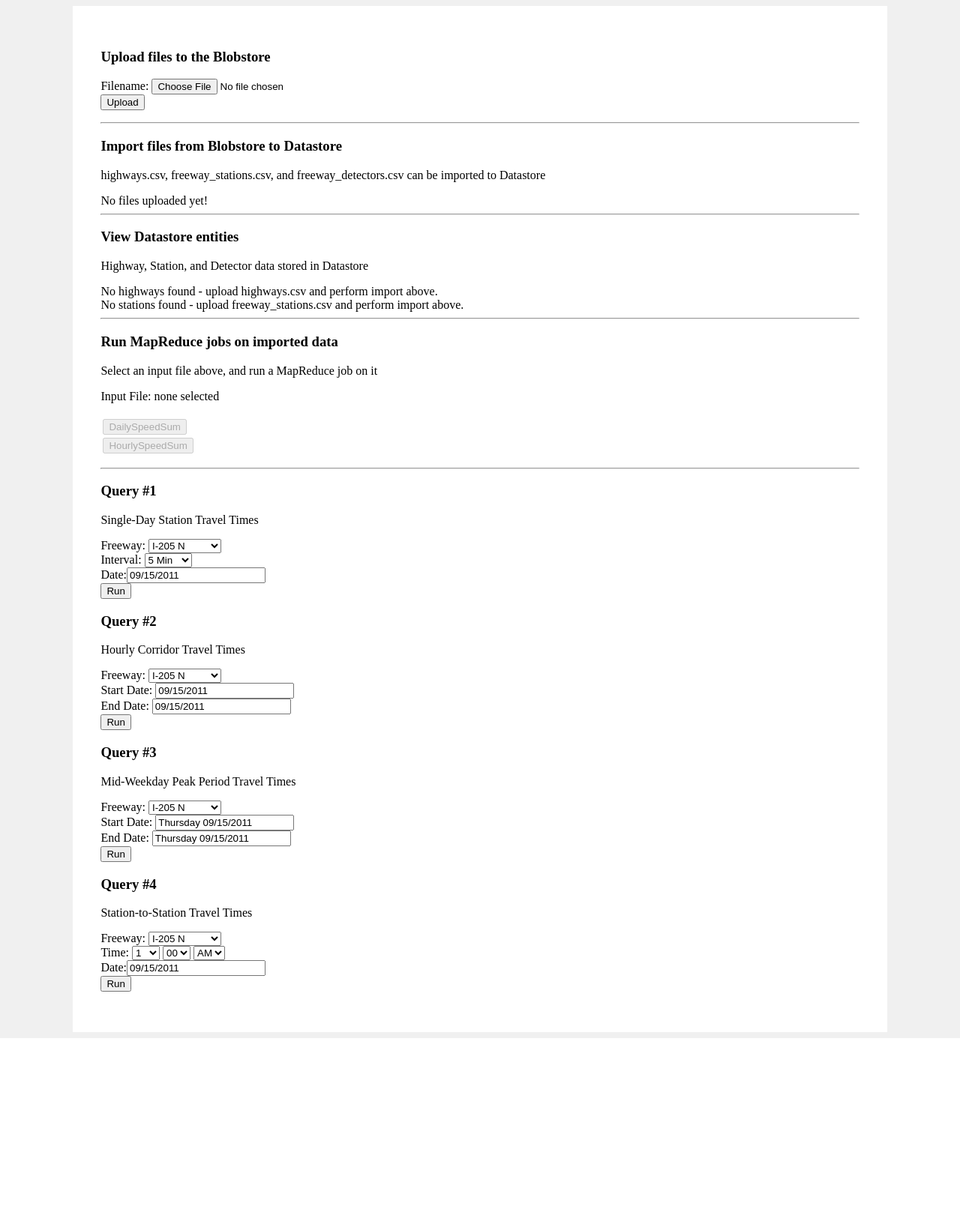
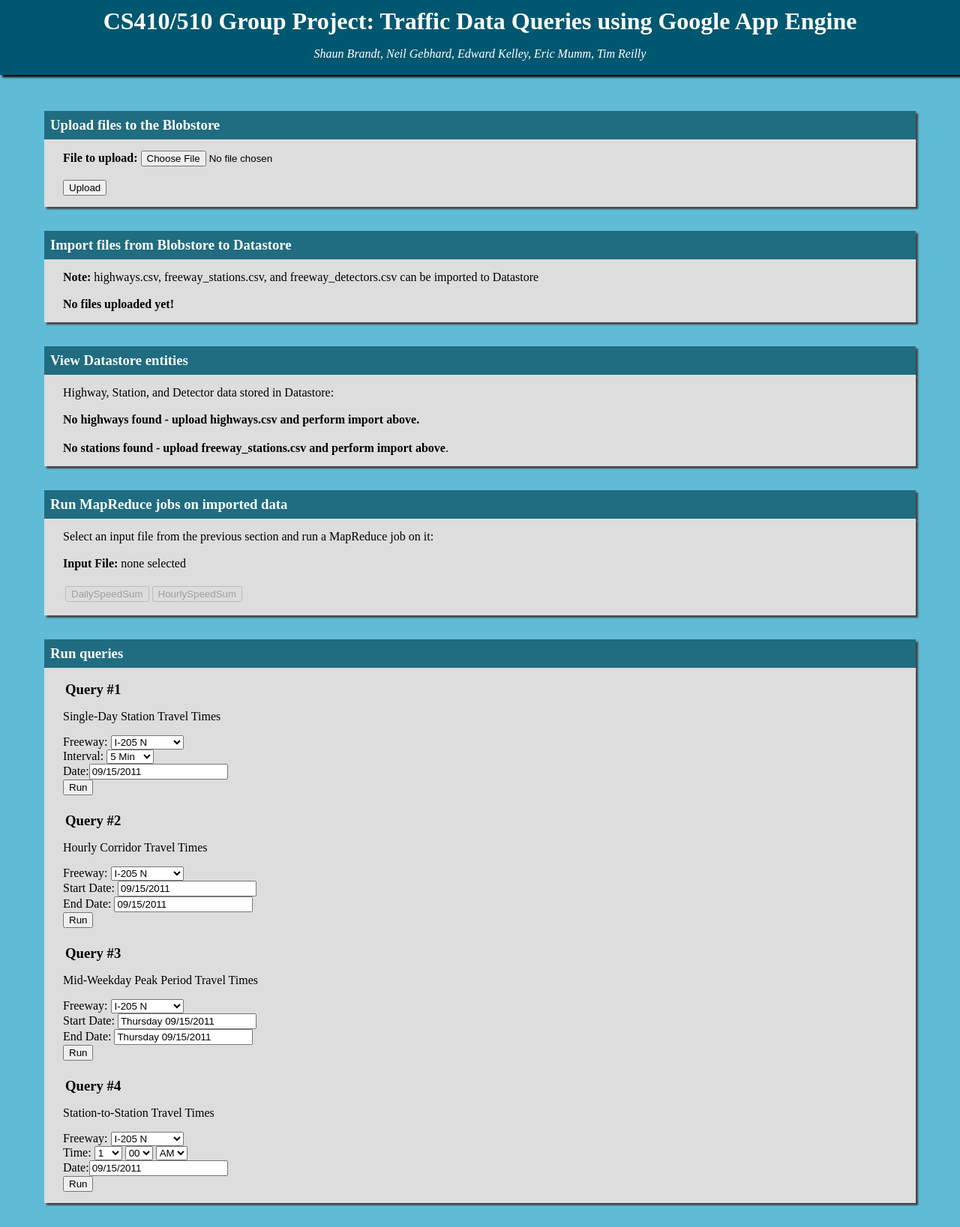
Before and after one commit to PSU-CloudData/psu-cloud-data, a Python web app: template templates/index.html in a window 1280 px wide. Shown: the whole page at 75% size. Before the commit the page ends 1385 px from the top, so only its background shows below. Run offline with Jinja, Linux system fonts and the light colour scheme; the template is opened without the code that fills it: most values are stand-ins (such as "Sample title", 1, 10 or a date in 2020); some libraries are stand-ins or nearby versions.

Commit message:
Some slight HTML and more drastic CSS changes.  Just a first shot at it - finer details are certainly up for debate.

```diff
--- a/static/style.css
+++ b/static/style.css
@@ -1,13 +1,78 @@
 /*
    PSU Cloud Data CSS
 ------------------------------------------------------------------- */
-#center {
-	margin:auto;
-	width:80%;
-	background-color:white;
-	padding:1cm 1cm 1cm 1cm;
+
+#top {
+	top:0px;
+	left:0px;
+	width:100%;
+	height:100px;
+	background-color:#005770;
+	margin-bottom:3em;
+	box-shadow:3px 3px 3px #000000;
+}
+
+#top h1 {
+	margin:0;
+	padding-top:10px;
+	text-align:center;
+	color:#FFFFFF;
+}
+
+form {
+	padding:0;
+	margin:0;
+}
+
+#top p {
+	text-align:center;
+	font-style:italic;
+	color:#FFFFFF;
+	size:14px;
+}
+
+.section {
+	width:90%;
+	background-color:#DDDDDD;
+	padding:5px;
+	margin-left:auto;
+	margin-right:auto;
+	margin-top:0;
+	margin-bottom:2em;
+	box-shadow:3px 3px 2px #444444;
+}
+
+.header {
+	width:90%;
+	background-color:#206C81;
+	color:#FFFFFF;
+	margin-left:auto;
+	margin-right:auto;
+	margin-top:2em;
+	margin-bottom:0;
+	padding:5px;
+	box-shadow:3px 3px 2px #444444;
+}
+
+.interior {
+	padding:10px 0px 10px 20px;
+}
+
+.interior p {
+	margin:0px;
+}
+
+.query {
+	padding:10px 0px 10px 20px;
+}
+
+h3 {
+	padding:0;
+	margin:3px;
 }
 
 body {
-	background-color:#F0F0F0;
+	background-color:#60BCD6;
+	padding:0;
+	margin:0;
 }
--- a/templates/index.html
+++ b/templates/index.html
@@ -9,21 +9,34 @@
 		<script src="//code.jquery.com/ui/1.10.4/jquery-ui.js"></script>
 	</head>
 	<body>
-		<div id="center">
+		<div id="top">
+			<h1>CS410/510 Group Project: Traffic Data Queries using Google App Engine</h1>
+			<p>Shaun Brandt, Neil Gebhard, Edward Kelley, Eric Mumm, Tim Reilly</p>
+		</div>
+
+		<div class="header">
+			<h3>Upload files to the Blobstore</h3>
+		</div>
+		<div class="section">
+			<div class="interior">
 				<!-- File upload form -->
 				<form action="{{ upload_url }}" method="post"
 					enctype="multipart/form-data">
-				<h3>Upload files to the Blobstore</h3>
-				<label for="file">Filename:</label>
+					<label for="file"><strong>File to upload:</strong></label>
 					<input type="file" name="file" id="file"/>
-				<br/>
+					<br/><br/>
 					<input type="submit" name="submit" value="Upload"/>
 				</form>
-			<hr>
+			</div>
+		</div>
 		<!-- Display uploaded files, and allow for import into Datastore -->
-			<div>
+		<div class="header">
 			<h3>Import files from Blobstore to Datastore</h3>
-				<p>highways.csv, freeway_stations.csv, and freeway_detectors.csv can be imported to Datastore</p>
+		</div>
+		<div class="section">
+			<div class="interior">
+				<p><strong>Note:</strong> highways.csv, freeway_stations.csv, and freeway_detectors.csv can be imported to Datastore</p>
+				<br/>
 				{% if file_count %}
 				<table border=1>
 					<tr>
@@ -37,7 +50,7 @@
 					</tr>
 					{% for file in files %}
 					<tr>
-						<td><input type="radio" name="file_radio" onclick="updateImportForm('{{ file.blobkey }}','{{ file.blobkey }}','{{ file.filename }}');"></td>
+						<td><input type="radio" name="file_radio" onclick="updateImportForm('{{ file.blobkey }}','{{ file.blobkey }}','{{ ile.filename }}');"></td>
 						<td><a href="/file/{{ file.blobkey }}/download">{{ file.filename }}</a></td>
 						<td>{{ file.creation }}</td>
 						<td>{{ file.content_type }}</td>
@@ -47,7 +60,6 @@
 					</tr>
 					{% endfor %}
 				</table>
-				<br/>
 				<form action="/import" method="post">
 					Input File: <label id="fileName">none selected</label>
 					<input type="hidden" name="filekey" id="filekey" value=""/>
@@ -56,14 +68,19 @@
 					<input type="submit" id="import" name="import" value="Import" disabled="true"/>
 				</form>
 				{% else %}
-				<div>No files uploaded yet!</div>
+				<strong>No files uploaded yet!</strong>
 				{% endif %}
 				</div>
-			<hr/>
+			</div>
+		</div>
+		<div class="header">
 			<h3>View Datastore entities</h3>
-			<p>Highway, Station, and Detector data stored in Datastore</p>
+		</div>
+		<div class="section">
+			<div class="interior">
+			<p>Highway, Station, and Detector data stored in Datastore:</p>
+			<br/>
 			<!-- Highways Datastore entities table -->
-			<div>
 				{% if hwys_count %}
 				<h4>Highways</h4>
 				<table border=1>
@@ -85,11 +102,11 @@
 					</tr>
 				</table>
 				{% else %}
-				No highways found - upload highways.csv and perform import above.
+				<strong>No highways found - upload highways.csv and perform import above.</strong>
 				{% endif %}
 			</div>
 			<!-- Stations Datastore entities table -->
-			<div>
+			<div class="interior">
 				{% if stns_count %}
 				<h4>Stations</h4>
 				<table border=1>
@@ -129,33 +146,37 @@
 					</tr>
 				</table>
 				{% else %}
-				No stations found - upload freeway_stations.csv and perform import above</a>.
+				<strong>No stations found - upload freeway_stations.csv and perform import above</strong>.
 				{% endif %}
 			</div>
+		</div>
+		<div class="header">
+			<h3>Run MapReduce jobs on imported data</h3>
+		</div>
+		<div class="section">
 			<!-- MapReduce interface -->
-			<hr/>
-			<div>
-				<h3>Run MapReduce jobs on imported data</h3>
-				<p>Select an input file above, and run a MapReduce job on it</p>
+			<div class="interior">
+				<p>Select an input file from the previous section and run a MapReduce job on it:</p>
+				<br />
 				<form action="/map_reduce" method="post">
-					Input File: <label id="mr_fileName">none selected</label>
+					<strong>Input File:</strong> <label id="mr_fileName">none selected</label>
 					<input type="hidden" name="filekey" id="mr_filekey" value=""/>
 					<input type="hidden" name="blobkey" id="mr_blobkey" value=""/>
-					<br />
-					<br />
+					<br /><br/>
 					<table>
 						<tr>
 							<td><input type="submit" id="daily_speed_sum" name="daily_speed_sum" value="DailySpeedSum" disabled="true"></td>
-						</tr>
-
-						<tr>
 							<td><input type="submit" id="hourly_speed_sum" name="hourly_speed_sum" value="HourlySpeedSum" disabled="true"></td>
 						</tr>
 					</table>
 				</form>
 			</div>
+		</div>
 		<!-- Query interface -->
-			<hr/>
+		<div class="header">
+			<h3>Run queries</h3>
+		</div>
+		<div class="section">
 			<script>
 				$(function() {
 				$( "#q1date" ).datepicker({ minDate: "09/15/2011"});
@@ -171,11 +192,9 @@
 			    $( "#q3sdate" ).datepicker('setDate', "09/15/2011");
 				$( "#q3edate" ).datepicker('setDate', "09/15/2011");
 				$( "#q4date" ).datepicker('setDate', "09/15/2011");
-
 				$( "#q3sdate" ).datepicker("option", "dateFormat", "DD mm/dd/yy" );
 				$( "#q3edate" ).datepicker("option", "dateFormat", "DD mm/dd/yy" );
 				});
-
                              	var mid = ["2","3","4"];
 				function midweek(date){
 				var sdate = date.getDay().toString();
@@ -183,12 +202,10 @@
 				else return[true, ""];
 				}
 			</script>
-
+			<!-- Query 1 -->
+			<div class="query">
 				<h3>Query #1</h3>
 				<p>Single-Day Station Travel Times</p>
-			<!-- Query 1 -->
-			<div>
-
 				<form action="/Queryone" method="post">
 					Freeway:     <select name="q1freeway">
 							<optgroup label="I-205">
@@ -219,12 +236,11 @@
 					<label>Date:<input type="text" name="q1date" id="q1date"/></label><br/>
 					<input type="submit" name="q1run" value="Run"/>
 				</form>
-
 			</div>
+				<!-- Query 2 -->
+			<div class="query">
 				<h3>Query #2</h3>
 				<p>Hourly Corridor Travel Times</p>
-			<!-- Query 2 -->
-			<div>
 				<form action="/Querytwo" method="post">
 					Freeway:     <select name="q2freeway">
 							<optgroup label="I-205">
@@ -251,10 +267,10 @@
 					<input type="submit" name="q2run" value="Run"/>
 				</form>
 			</div>
+			<!-- Query 3 -->
+			<div class="query">
 				<h3>Query #3</h3>
 				<p>Mid-Weekday Peak Period Travel Times</p>
-			<!-- Query 3 -->
-			<div>
 				<form action="/Querythree " method="post">
 					Freeway:     <select name="q3freeway">
 							<optgroup label="I-205">
@@ -281,10 +297,10 @@
 					<input type="submit" name="q3run" value="Run"/>
 				</form>
 			</div>
+			<!-- Query 4 -->
+			<div class="query">
 				<h3>Query #4</h3>
 				<p>Station-to-Station Travel Times</p>
-			<!-- Query 4 -->
-			<div>
 				<form action="/Queryfour" method="post">
 					Freeway:     <select name="q4freeway">
 							<optgroup label="I-205">
```
Lines whose indentation alone changed are shown as unchanged.
